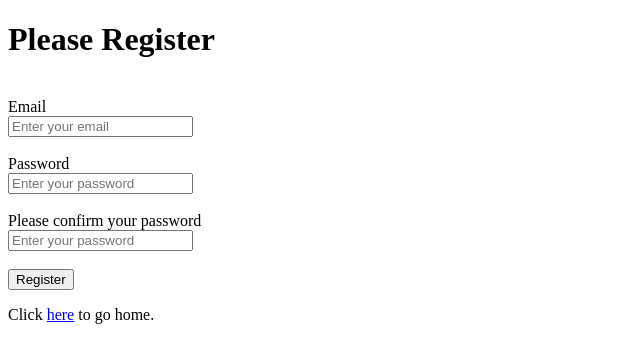
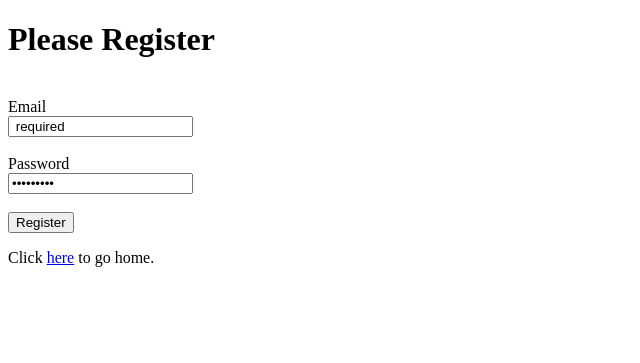
Before and after one commit to NotARobot011111010001/StraightToThePan, a Flask app: page /register in a window 1280 px wide. Shown: the top 363 px of the page, without its empty margins (0-640 px from the left). Run offline with Flask 2, Linux system fonts and the light colour scheme.

Commit message:
Update register.html

```diff
--- a/templates/register.html
+++ b/templates/register.html
@@ -10,12 +10,12 @@
       <br>
       <form action="" method="post">
           <label>Email</label><br>
-          <input type="text" placeholder="Enter your email" name="email" value="{{request.form.email }}"><br><br>
+          <input type="text" placeholder="Enter your email" name="email" id="newEmail" value="{{request.form.email }} required"><br><br>
+
           <label>Password</label><br>
-          <input type="password" placeholder="Enter your password" name="password" value="{{request.form.password }}"><br><br>
-          <label>Please confirm your password</label><br>
-          <input type="password" placeholder="Enter your password" name="password" value="{{request.form.password }}"><br><br>
+          <input type="password" placeholder="Enter your password" name="password" id="newPassword" value="{{request.form.password }} required"><br><br>
           <input class="btn btn-default" type="submit" value="Register"><br>
+
           <p>Click <a href="/">here</a> to go home.</p>
       </form>
     </div>
```
